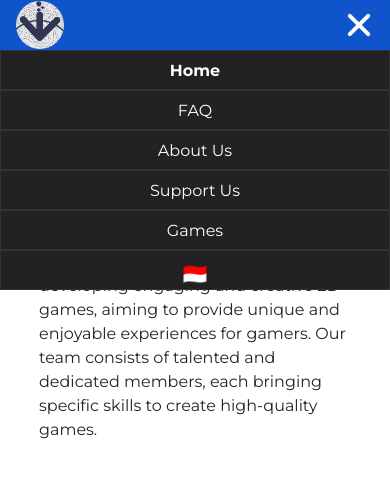
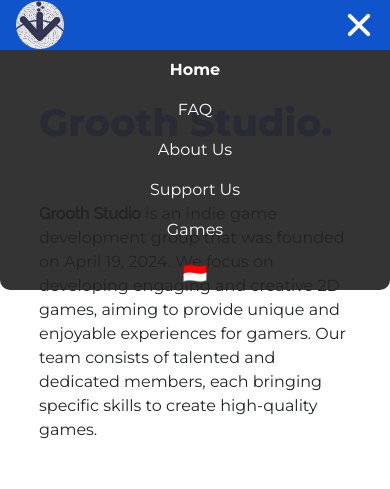
Before and after one commit to JSKUN2/groothstudio, a PHP site: page / in a window 390 px wide, after a click that opens the changed part. Shown: the top 489 px of the page. Run offline with PHP 8.4, Linux system fonts and the light colour scheme.

Commit message:
Add files via upload

```diff
--- a/style.css
+++ b/style.css
@@ -114,7 +114,6 @@
     transition: height 400ms cubic-bezier(0.23, 1, 0.32, 1);
   }
   #menu-toggle:checked ~ .menu li {
-    border: 1px solid #333;
     height: 2.5em;
     padding: 0.5em;
     transition: height 400ms cubic-bezier(0.23, 1, 0.32, 1);
@@ -126,9 +125,11 @@
     padding: 0.5em 0;
     width: 100%;
     color: white;
-    background-color: #222;
+    background-color: #222222ea;
   }
-  .menu > li:not(:last-child) {
+  .menu > li:last-child{
+    border-bottom-left-radius: 10px;
+    border-bottom-right-radius: 10px;
     border-bottom: 1px solid #444;
   }
 }
```
